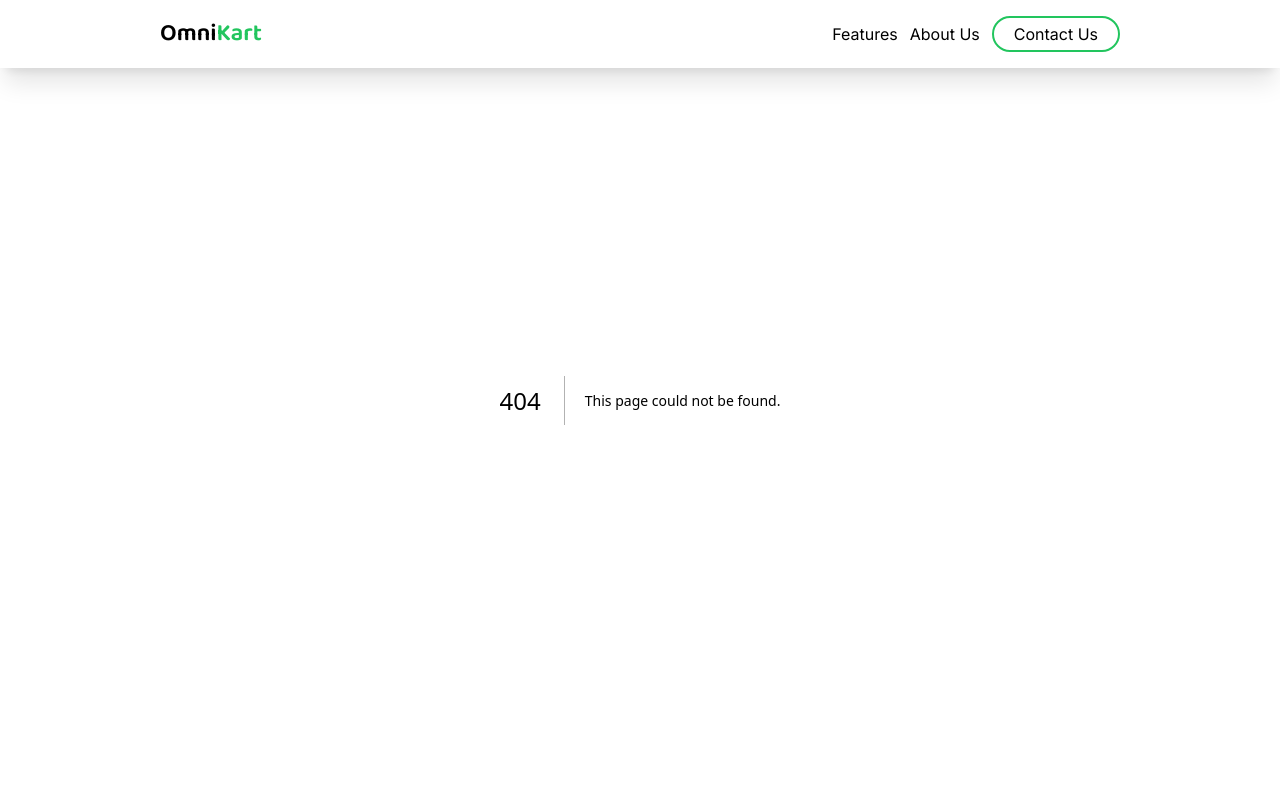
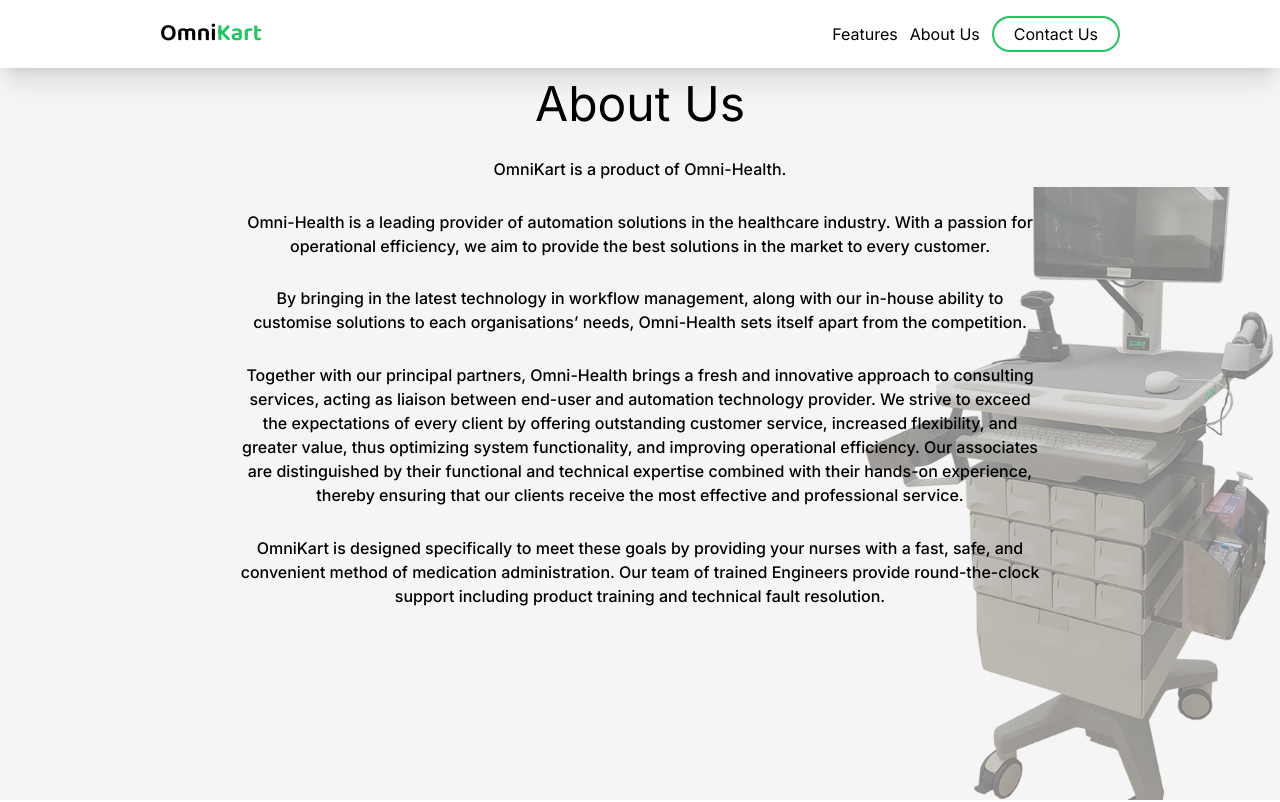
Before and after one commit to ruvik2000/omnikart-live, a Next.js app: page /about in a window 1280 px wide. Before the commit this address had no page. Shown: the top 802 px of the page. Built offline with nearby package versions, Linux system fonts and the light colour scheme.

Commit message:
Implemented About page

```diff
--- /dev/null
+++ b/app/about/page.tsx
@@ -0,0 +1,52 @@
+import Image from "next/image";
+import React from "react";
+
+const About = () => {
+  return (
+    <main className="flex flex-col">
+      <section className="relative pt-[5rem] h-screen flex flex-col items-center justify-center md:justify-start gap-[1.7rem] md:gap-[1.8rem] px-4 md:px-[6rem] lg:px-[15rem] bg-neutral-100">
+        <h1 className="text-3xl md:text-5xl lg:7xl">About Us</h1>
+        <p className="z-10 text-xs text-center md:text-sm font-semibold md:font-medium lg:text-base">
+          OmniKart is a product of Omni-Health.
+        </p>
+        <p className="z-10 text-xs text-center md:text-sm font-semibold md:font-medium lg:text-base">
+          Omni-Health is a leading provider of automation solutions in the
+          healthcare industry. With a passion for operational efficiency, we aim
+          to provide the best solutions in the market to every customer.
+        </p>
+        <p className="z-10 text-xs text-center md:text-sm font-semibold md:font-medium lg:text-base">
+          By bringing in the latest technology in workflow management, along
+          with our in-house ability to customise solutions to each
+          organisations’ needs, Omni-Health sets itself apart from the
+          competition.
+        </p>
+        <p className="z-10 text-xs text-center md:text-sm font-semibold md:font-medium lg:text-base">
+          Together with our principal partners, Omni-Health brings a fresh and
+          innovative approach to consulting services, acting as liaison between
+          end-user and automation technology provider. We strive to exceed the
+          expectations of every client by offering outstanding customer service,
+          increased flexibility, and greater value, thus optimizing system
+          functionality, and improving operational efficiency. Our associates
+          are distinguished by their functional and technical expertise combined
+          with their hands-on experience, thereby ensuring that our clients
+          receive the most effective and professional service.{" "}
+        </p>
+        <p className="z-10 text-xs text-center md:text-sm font-semibold md:font-medium lg:text-base">
+          OmniKart is designed specifically to meet these goals by providing
+          your nurses with a fast, safe, and convenient method of medication
+          administration. Our team of trained Engineers provide round-the-clock
+          support including product training and technical fault resolution.
+        </p>
+        <Image
+          src="/omnikart full.webp"
+          alt="Omnikart Full"
+          width={420}
+          height={420}
+          className="z-1 absolute right-0 bottom-0 opacity-30 md:opacity-50 md:brightness-75"
+        />
+      </section>
+    </main>
+  );
+};
+
+export default About;
```
Also changed, not shown: public/omnikart full.webp (added).
